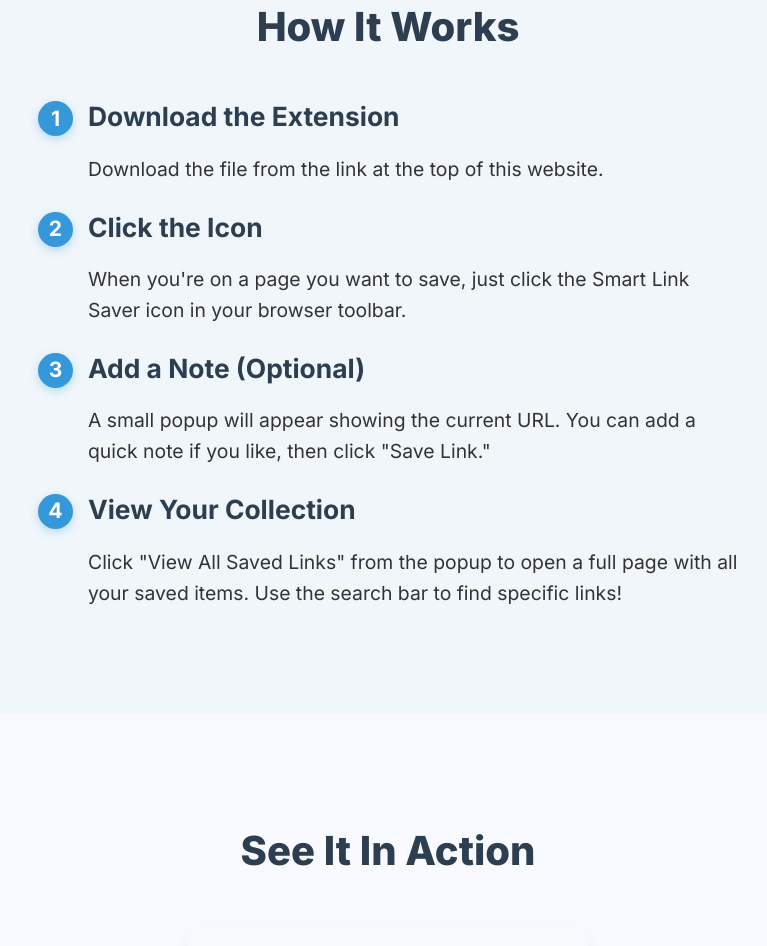
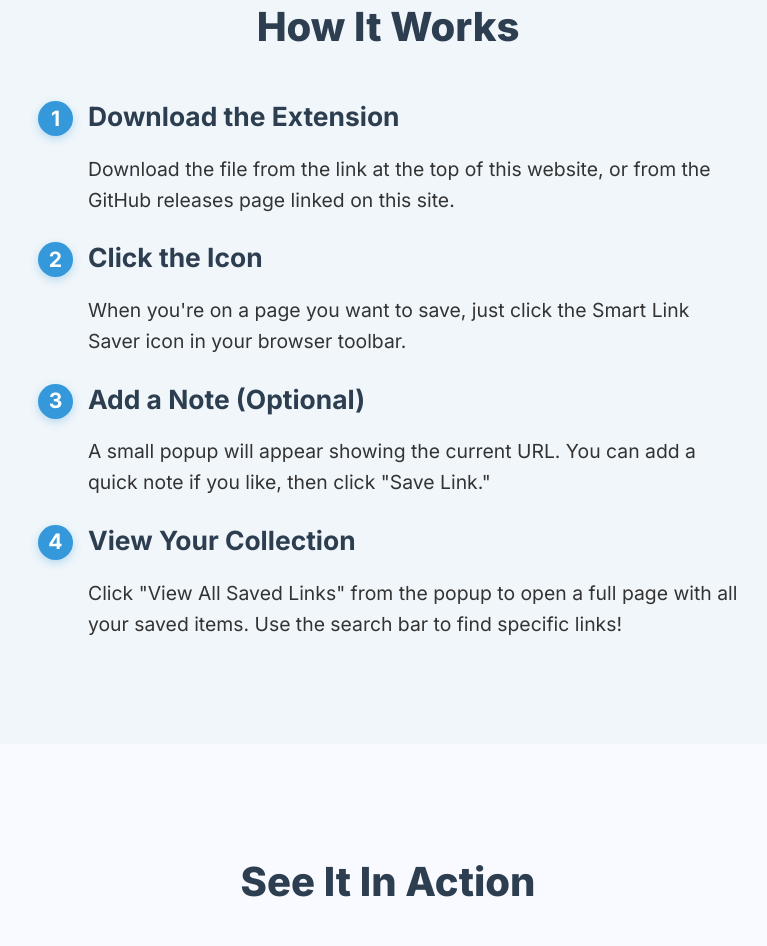
Before and after one commit to Alapipapi/smart-link-saver-website, a plain HTML site: page index.html in a window 1280 px wide. Shown: the part 1639-2585 px from the top of the page, without its empty margins (252-1019 px from the left). Drawn offline with Linux system fonts and the light colour scheme.

Commit message:
Update index.html

```diff
--- a/index.html
+++ b/index.html
@@ -722,7 +722,7 @@
                 <ol>
                     <li>
                         <h3>Download the Extension</h3>
-                        <p>Download the file from the link at the top of this website.</p>
+                        <p>Download the file from the link at the top of this website, or from the GitHub releases page linked on this site.</p>
                     </li>
                     <li>
                         <h3>Click the Icon</h3>
```
